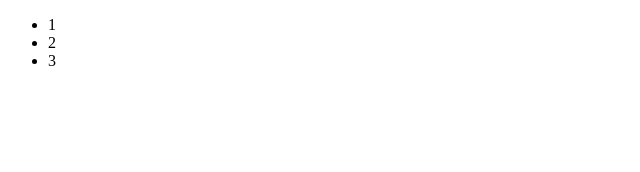
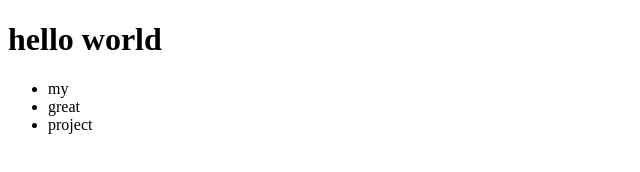
Before and after one commit to taisakamisarava/gitTurtorial, a plain HTML site: page index.html in a window 1280 px wide. Shown: the whole page, without its empty margins (0-640 px from the left). Drawn offline with Linux system fonts and the light colour scheme.

Commit message:
modified index

```diff
--- a/index.html
+++ b/index.html
@@ -4,15 +4,16 @@
 
 <head>
     <meta charset="utf-8">
-    <title> Test </title>
+    <title> ma great project </title>
 
 </head>
 
 <body>
+    <h1>hello world</h1>
     <ul>
-        <li>1</li>
-        <li>2</li>
-        <li>3</li>
+        <li>my</li>
+        <li>great</li>
+        <li>project</li>
     </ul>
 </body>
 
```
